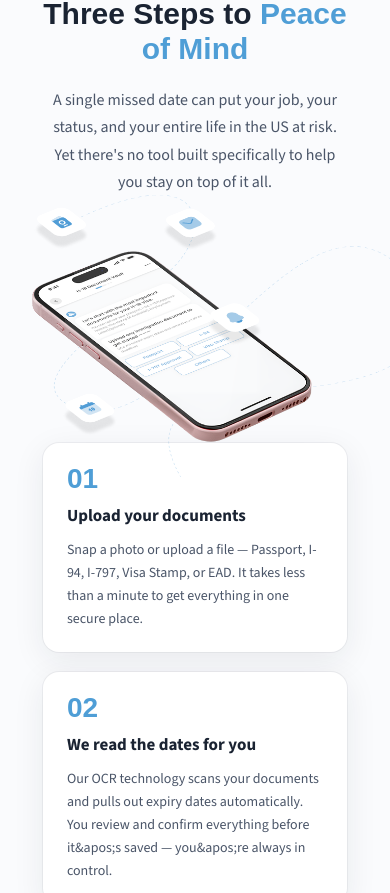
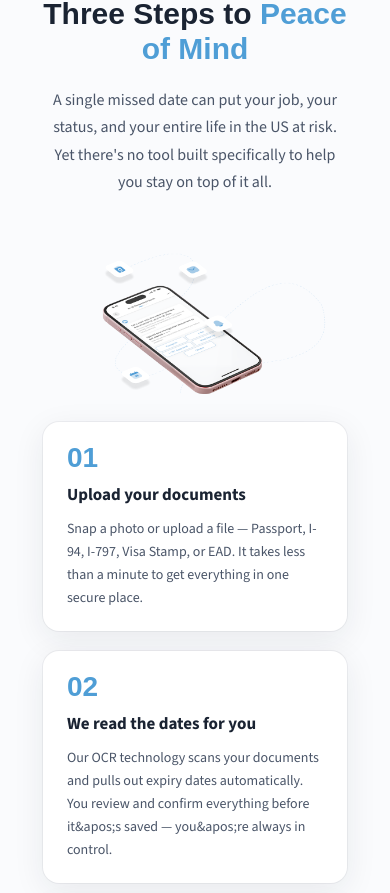
Before and after one commit to Pavanupsc/GetImmiHub, a Next.js app: page / in a window 390 px wide. Shown: the part 2767-3660 px from the top of the page. Built offline with nearby package versions, Linux system fonts and the light colour scheme; a web font is replaced by a local one.

Commit message:
changes made

```diff
--- a/src/app/globals.css
+++ b/src/app/globals.css
@@ -181,6 +181,50 @@ body {
   }
 }
 
+/* How it works — phone graphic: desktop zoom vs mobile fit */
+.how-it-works-visual-outer {
+  overflow: visible;
+}
+
+.how-it-works-phone-img {
+  transform: scale(1.9);
+  transform-origin: center center;
+}
+
+@media (max-width: 900px) {
+  .how-it-works-section {
+    overflow-x: hidden;
+  }
+
+  .how-it-works-visual-outer {
+    overflow: hidden;
+    width: 100%;
+    max-width: 100%;
+    padding: 0 clamp(4px, 2vw, 12px);
+    box-sizing: border-box;
+  }
+
+  .how-it-works-visual-inner {
+    max-width: min(100%, 420px) !important;
+    margin: 0 auto;
+  }
+
+  .how-it-works-phone-img {
+    transform: scale(1.14);
+    transform-origin: center top;
+    width: 100% !important;
+    max-width: 100%;
+    height: auto !important;
+  }
+
+}
+
+@media (max-width: 480px) {
+  .how-it-works-visual-inner {
+    max-width: 100% !important;
+  }
+}
+
 /* ImmiHub site: nav/footer responsive */
 @media (max-width: 900px) {
   .testimonials-grid {
@@ -189,7 +233,7 @@ body {
   }
   .how-it-works-row {
     grid-template-columns: 1fr !important;
-    gap: 40px !important;
+    gap: 28px !important;
   }
   .how-it-works-row > div > div {
     justify-content: center !important;
--- a/src/components/HomePage.tsx
+++ b/src/components/HomePage.tsx
@@ -478,7 +478,7 @@ export function HomePage() {
       </section>
 
       {/* How It Works — mobile asset + staggered step cards */}
-      <section className="home-section-stack" style={{ padding: "52px 0 68px", background: colors.bgWhite }}>
+      <section className="home-section-stack how-it-works-section" style={{ padding: "52px 0 68px", background: colors.bgWhite }}>
         <div style={PAGE_INNER}>
         <div style={{ maxWidth: "1180px", margin: "0 auto" }}>
           <AnimatedSection>
@@ -528,9 +528,10 @@ export function HomePage() {
             }}
           >
             <AnimatedSection>
-              <div style={{ display: "flex", justifyContent: "center", minWidth: 0, overflow: "visible" }}>
-                <div style={{ position: "relative", width: "100%", maxWidth: "540px" }}>
+              <div className="how-it-works-visual-outer" style={{ display: "flex", justifyContent: "center", minWidth: 0 }}>
+                <div className="how-it-works-visual-inner" style={{ position: "relative", width: "100%", maxWidth: "540px" }}>
                   <Image
+                    className="how-it-works-phone-img"
                     src="/Images/how-it-works-mobile-icons.png"
                     alt="ImmiHub on mobile: H-1B document vault with Passport, I-94, I-797, Visa Stamp, and more"
                     width={1500}
@@ -539,8 +540,6 @@ export function HomePage() {
                       width: "100%",
                       height: "auto",
                       display: "block",
-                      transform: "scale(1.90)",
-                      transformOrigin: "center center",
                     }}
                     priority
                   />
--- a/src/components/ui.tsx
+++ b/src/components/ui.tsx
@@ -584,13 +584,13 @@ export function WaitlistForm({
                     padding: "10px 20px",
                     borderRadius: "8px",
                     border: "none",
-                    background: colors.accentGreen,
+                    background: colors.brandPrimary,
                     color: colors.white,
                     fontWeight: 700,
                     fontSize: "14px",
                     fontFamily: "'Source Sans 3', sans-serif",
                     cursor: submitting ? "not-allowed" : "pointer",
-                    boxShadow: "0 4px 14px rgba(52,184,124,0.25)",
+                    boxShadow: "0 4px 14px rgba(79,158,214,0.35)",
                     opacity: submitting ? 0.85 : 1,
                   }}
                 >
```
Also changed, not shown: 1 other file (tests, documents, lock files or other folders).
